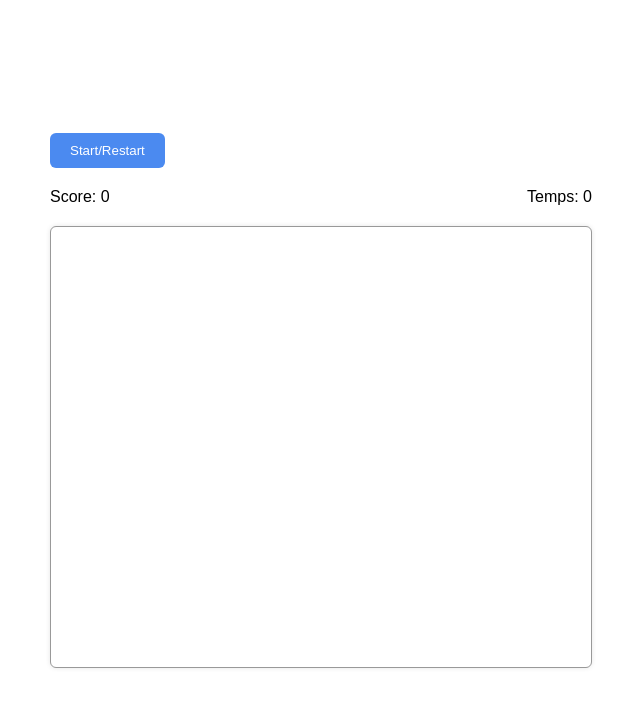
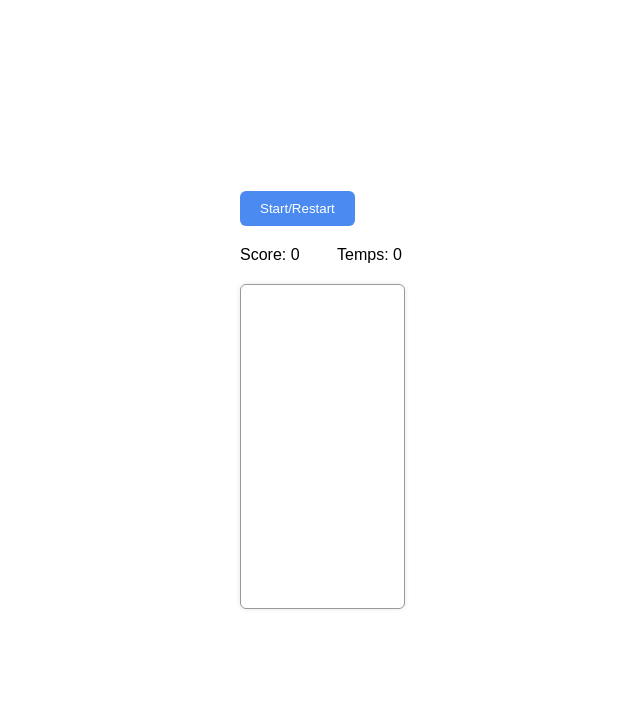
Before and after one commit to IsilIsil13/jeu-tir, a website built with Vite: page index.html in a window 1280 px wide. Shown: the whole page, without its empty margins (319-959 px from the left). Built offline with nearby package versions, Linux system fonts and the light colour scheme; a web font is replaced by a local one.

Commit message:
modif cadre

```diff
--- a/style.css
+++ b/style.css
@@ -23,12 +23,13 @@ body {
 }
 
 .container {
-    height: 400px;
-    width: 500px;
+    height: 40vh;
+    width: 20vh;
     border: 1px solid #999;
     cursor: crosshair;
     position: relative;
-    padding: 20px;
+    padding: 1%;
+    /* padding-right: 10px; */
     display: flex;
     align-items: center;
     justify-content: center;
```
